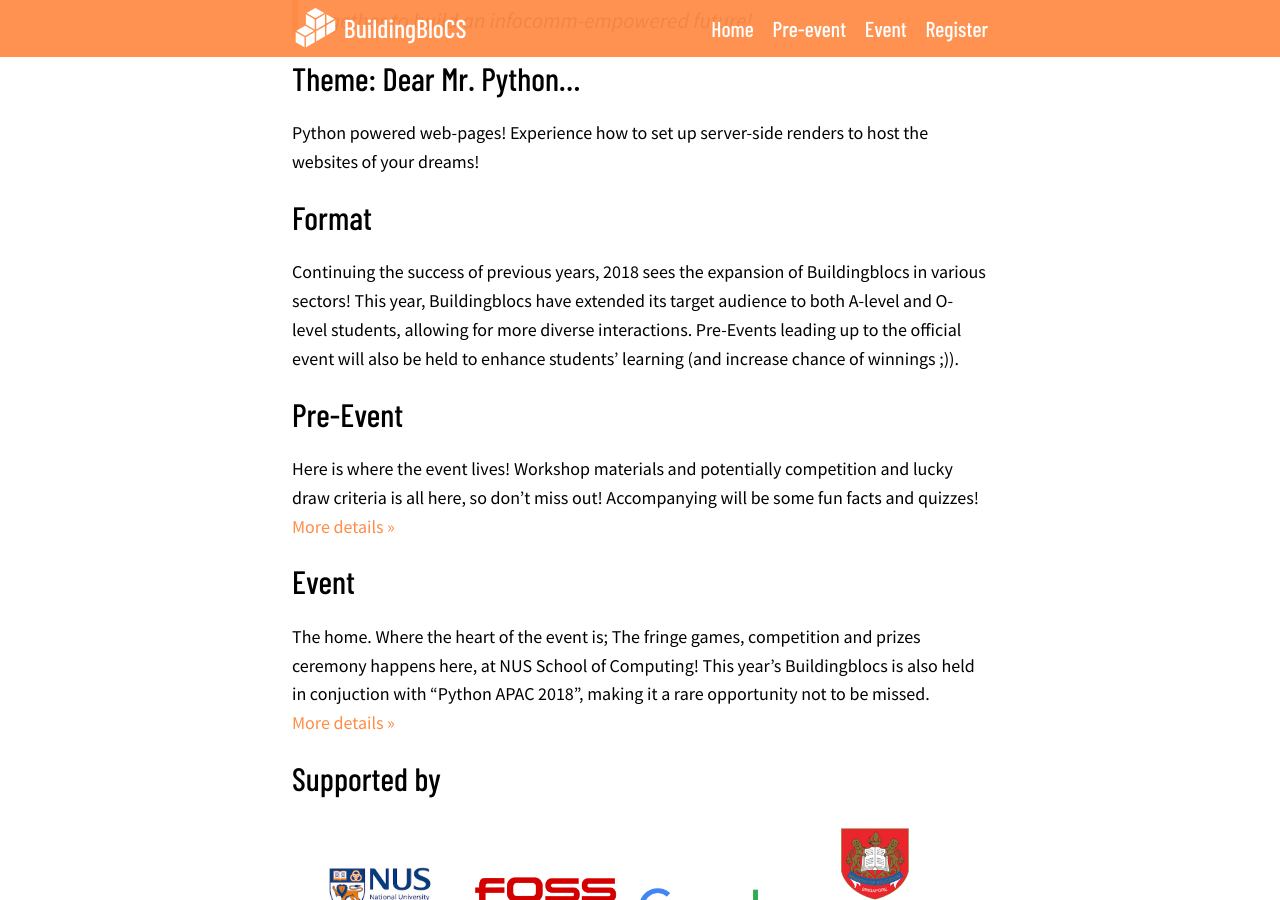
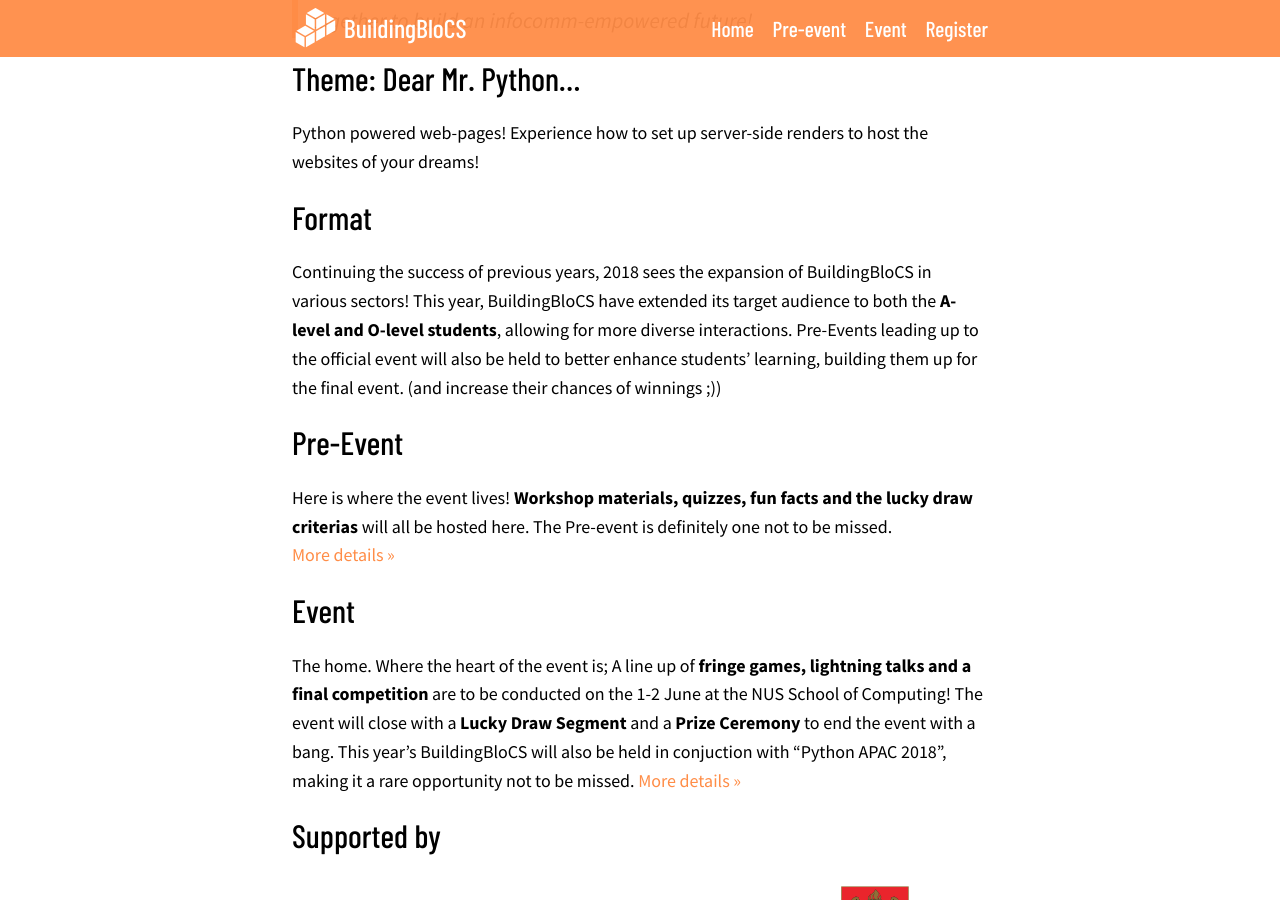
Before and after one commit to buildingblocs/2018, a Jekyll site: the page built from index.md, in a window 1280 px wide and 900 px high, scrolled down 913 px. Built offline with Jekyll 4.4.1, drawn with Linux system fonts in a browser that asks for light colours; some web fonts are replaced.

Commit message:
Update index.md

```diff
--- a/index.md
+++ b/index.md
@@ -24,15 +24,15 @@
 
 ## Format
 
-Continuing the success of previous years, 2018 sees the expansion of Buildingblocs in various sectors! This year, Buildingblocs have extended its target audience to both A-level and O-level students, allowing for more diverse interactions. Pre-Events leading up to the official event will also be held to enhance students' learning (and increase chance of winnings ;)).
+Continuing the success of previous years, 2018 sees the expansion of BuildingBloCS in various sectors! This year, BuildingBloCS have extended its target audience to both the **A-level and O-level students**, allowing for more diverse interactions. Pre-Events leading up to the official event will also be held to better enhance students' learning, building them up for the final event. (and increase their  chances of winnings ;))
 
 ## Pre-Event
 
-Here is where the event lives! Workshop materials and potentially competition and lucky draw criteria is all here, so don’t miss out! Accompanying will be some fun facts and quizzes! [More&nbsp;details&nbsp;&raquo;]({{ site.baseurl }}/pre-event)
+Here is where the event lives! **Workshop materials, quizzes, fun facts and the lucky draw criterias** will all be hosted here. The Pre-event is definitely one not to be missed. [More&nbsp;details&nbsp;&raquo;]({{ site.baseurl }}/pre-event)
 
 ## Event
 
-The home. Where the heart of the event is; The fringe games, competition and prizes ceremony happens here, at NUS School of Computing! This year's Buildingblocs is also held in conjuction with "Python APAC 2018", making it a rare opportunity not to be missed.  [More&nbsp;details&nbsp;&raquo;]({{ site.baseurl }}/event)
+The home. Where the heart of the event is; A line up of **fringe games, lightning talks and a final competition** are to be conducted on the 1-2 June at the NUS School of Computing! The event will close with a **Lucky Draw Segment** and a **Prize Ceremony** to end the event  with a bang. This year's BuildingBloCS will also be held in conjuction with "Python APAC 2018", making it a rare opportunity not to be missed.  [More&nbsp;details&nbsp;&raquo;]({{ site.baseurl }}/event)
 
 ## Supported by
 
```
